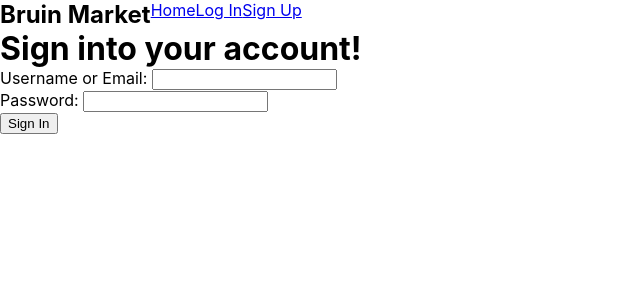
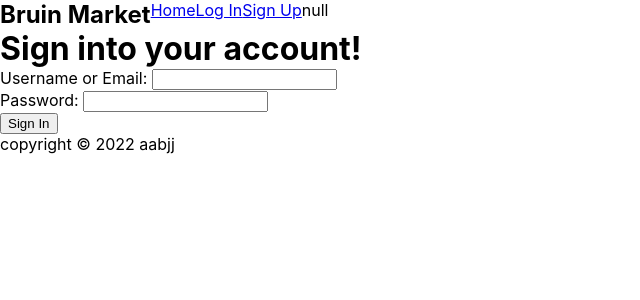
Before and after one commit to ashi72/budget-amazon, a React (Create React App) app: page /login in a window 1280 px wide. Shown: the top 300 px of the page, without its empty margins (0-640 px from the left). Built offline with nearby package versions, Linux system fonts and the light colour scheme.

Commit message:
Implement User State
- Use context hook for keeping track of user state
- Navbar now displays the current user information
- Logging in successfully results in a redirect to home

```diff
--- a/src/App.js
+++ b/src/App.js
@@ -1,20 +1,28 @@
+import { useState } from 'react'
 import { BrowserRouter, Routes, Route } from 'react-router-dom'
+
 import './App.css';
 import Home from "./components/Home"
 import Signup from './signup'
 import SignIn from "./components/SignIn"
-import NavBar from "./components/NavBar";
+import NavBar from "./components/NavBar"
+import Footer from './components/Footer'
+import { UserContext } from "./contexts/UserContext"
 
 function App() {
+    const [user, setUser] = useState(null)
     return (
+        <UserContext.Provider value={{ user, setUser }}>
             <BrowserRouter>
-        <NavBar/>
+                <NavBar />
                 <Routes>
                     <Route path="/" element={<Home />} />
                     <Route path="/login" element={<SignIn />} />
                     <Route path="/register" element={<Signup />} />
                 </Routes>
+                <Footer />
             </BrowserRouter>
+        </UserContext.Provider>
     );
 }
 
--- a/src/components/NavBar.js
+++ b/src/components/NavBar.js
@@ -1,6 +1,11 @@
+import { useContext } from 'react'
 import { Link } from 'react-router-dom'
 
+import { UserContext } from '../contexts/UserContext'
+
 const NavBar = () => {
+    const {user, setUser} = useContext(UserContext)
+
     return (
         <nav style={{display: 'flex'}}>
             <h1>Bruin Market</h1>
@@ -9,6 +14,7 @@ const NavBar = () => {
                 <Link to="/login">Log In</Link>
                 <Link to="/register">Sign Up</Link>
             </div>
+            <div>{JSON.stringify(user, null, 2)}</div>
         </nav>
     )
 }
--- a/src/components/SignIn.js
+++ b/src/components/SignIn.js
@@ -1,12 +1,17 @@
-import { useState }  from 'react'
+import { useContext, useState } from 'react'
+import { useNavigate } from 'react-router-dom'
+
 import ErrorMessage from "./ErrorMessage"
 import LabelledInput from "./LabelledInput"
+import { UserContext } from '../contexts/UserContext'
 import { ERRORS as ERROR } from "../constants/errors.js"
 
 const SignIn = () => {
     const [username, setUsername] = useState('')
     const [password, setPassword] = useState('')
     const [error, setError] = useState([])
+    const {user, setUser} = useContext(UserContext)
+    const navigate = useNavigate()
 
     // dummy login
     const correctUser = 'ucla'
@@ -20,8 +25,14 @@ const SignIn = () => {
         if (username === correctUser && password === correctPass) {
             console.log('login successful')
             setError([])
+            setUser({
+                    username: correctUser,
+                    password: correctPass,
+                }
+            )
+            navigate('/')
         }
-        else {
+        else if(!error.includes(ERROR.WRONG_COMBO)) {
             setError(error.concat(ERROR.WRONG_COMBO))
         }
     }
--- /dev/null
+++ b/src/contexts/UserContext.js
@@ -0,0 +1,3 @@
+import { createContext } from 'react'
+
+export const UserContext = createContext(null)
```
Lines whose indentation alone changed are shown as unchanged.
